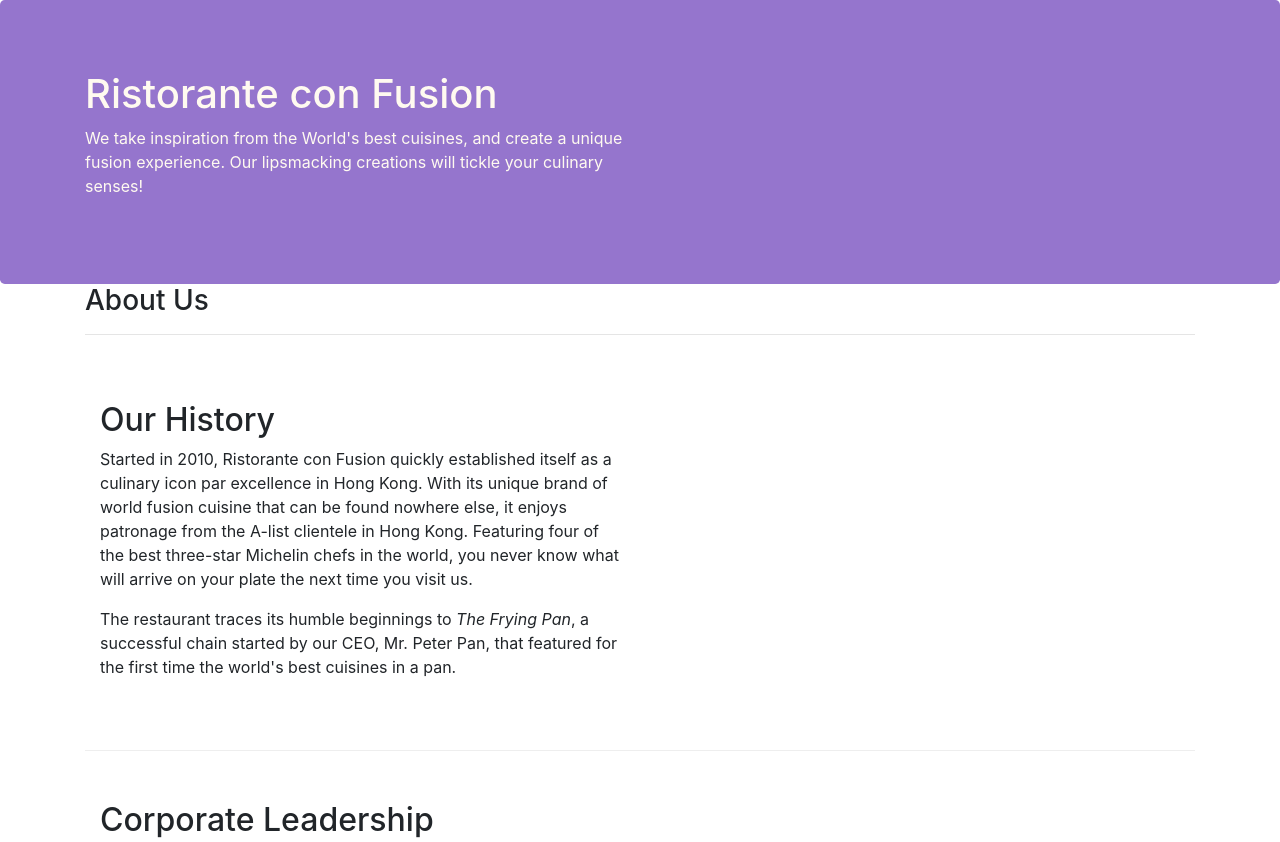
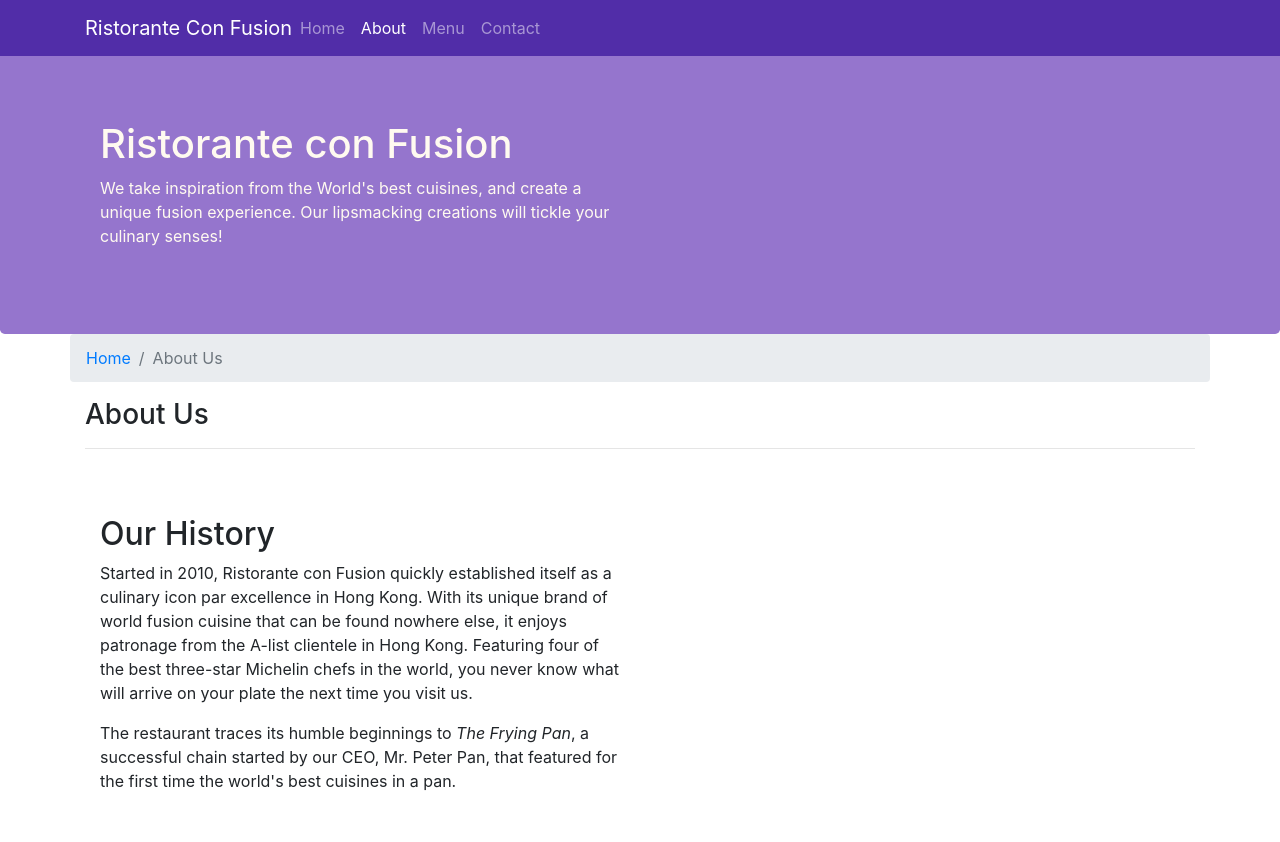
Before and after one commit to AshTears/conFusion, a website: page aboutus.html in a window 1280 px wide. Shown: the top 842 px of the page. Drawn offline with nearby package versions, Linux system fonts and the light colour scheme.

Commit message:
Added navbar and breadcrumbs

```diff
--- a/aboutus.html
+++ b/aboutus.html
@@ -12,7 +12,22 @@
 </head>
 
 <body>
-
+	<nav class="navbar navbar-dark navbar-expand-sm fixed-top">
+		<div class="container">
+			<button class="navbar-toggler" type="button" data-toggle="collapse" data-target="#Navbar">
+				<span class="navbar-toggler-icon"></span>
+			</button>
+			<a class="navbar-brand mr-auto" href="index.html">Ristorante Con Fusion</a>
+			<div class="collapse navbar-collapse" id="Navbar">
+				<ul class="navbar-nav mr-auto">
+					<li class="nav-item"><a class="nav-link" href="index.html">Home</a></li>
+					<li class="nav-item active"><a class="nav-link" href="#">About</a></li>
+					<li class="nav-item"><a class="nav-link" href="#">Menu</a></li>
+					<li class="nav-item"><a class="nav-link" href="#">Contact</a></li>
+				</ul>
+			</div>
+		</div>
+	</nav>
     <header class="jumbotron">
         <div class="container">
             <div class="row row-header">
@@ -28,6 +43,10 @@
 
     <div class="container">
         <div class="row">
+			<ol class="col-12 breadcrumb">
+				<li class="breadcrumb-item"><a href="index.html">Home</a></li>
+				<li class="breadcrumb-item active">About Us</li>
+			</ol>
             <div class="col-12">
                <h3>About Us</h3>
                <hr>
@@ -46,7 +65,7 @@
 
 
         <div class="row row-content">
-            <div class="col-12">
+            <div class="col">
                 <h2>Corporate Leadership</h2>
                 <h3>Peter Pan <small>Chief Epicurious Officer</small></h3>
                 <p class="d-none d-sm-block">Our CEO, Peter, credits his hardworking East Asian immigrant parents who undertook the arduous journey to the shores of America with the intention of giving their children the best future. His mother's wizardy in the kitchen whipping up the tastiest dishes with whatever is available inexpensively at the supermarket, was his first inspiration to create the fusion cuisines for which <em>The Frying Pan</em> became well known. He brings his zeal for fusion cuisines to this restaurant, pioneering cross-cultural culinary connections.</p>
--- a/css/styles.css
+++ b/css/styles.css
@@ -1,15 +1,14 @@
-<!-- Style for main page -->
+/* Additional styles */
 
-.row-header{
-	margin: 0 auto;
-	padding: 0 auto;
+body {
+	padding-top: 50px;
+	z-index: 0;
 }
 
-.row-content{
-	margin: 0 auto;
-	padding: 50px 0;
-	border-bottom: 1px ridge;
-	min-height: 400px;
+.address {
+	font-size: 80%;
+	margin: 0;
+	color: #0f0f0f;
 }
 
 .footer {
@@ -25,8 +24,16 @@
 	color: floralwhite;
 }
 
-.address {
-	font-size: 80%;
-	margin: 0;
-	color: #0f0f0f;
+.navbar-dark{ background-color: #512da8; }
+
+.row-content{
+	margin: 0 auto;
+	padding: 50px 0;
+	border-bottom: 1px ridge;
+	min-height: 400px;
 }
+
+.row-header{
+	margin: 0 auto;
+	padding: 0 auto;
+}
```
Also changed, not shown: index.html (+16 -1 lines).
